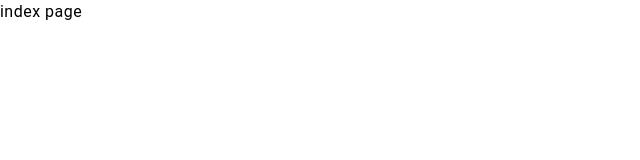
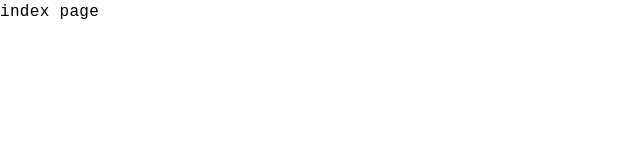
Before and after one commit to wuianski/i-yeh-wu-nuxt, a Nuxt app: page / in a window 1280 px wide. Shown: the top 160 px of the page, without its empty margins (0-640 px from the left). Built offline with nearby package versions, Linux system fonts and the light colour scheme.

Commit message:
update font

```diff
--- a/assets/css/main.css
+++ b/assets/css/main.css
@@ -1,9 +1,9 @@
 
 html {
     /* font-family: Roboto, Arial, Helvetica, sans-serif, system-ui, sans-serif; */
-    font-family: Roboto, Helvetica;
+    font-family:'Courier New', Courier, monospace;
     font-size: medium;
-    letter-spacing: 0.03em;
+    letter-spacing: 0.02em;
 }
 
 main {
@@ -14,7 +14,7 @@ main {
 .navBg {
     background-color: #000 !important; /*blue*/
     height:100vh;
-    /* width: 300px !important; */
+    width: 300px !important;
     /* overflow-y: scroll; */
 }
 .workList {
```
Also changed, not shown: 1 other file (tests, documents, lock files or other folders).
